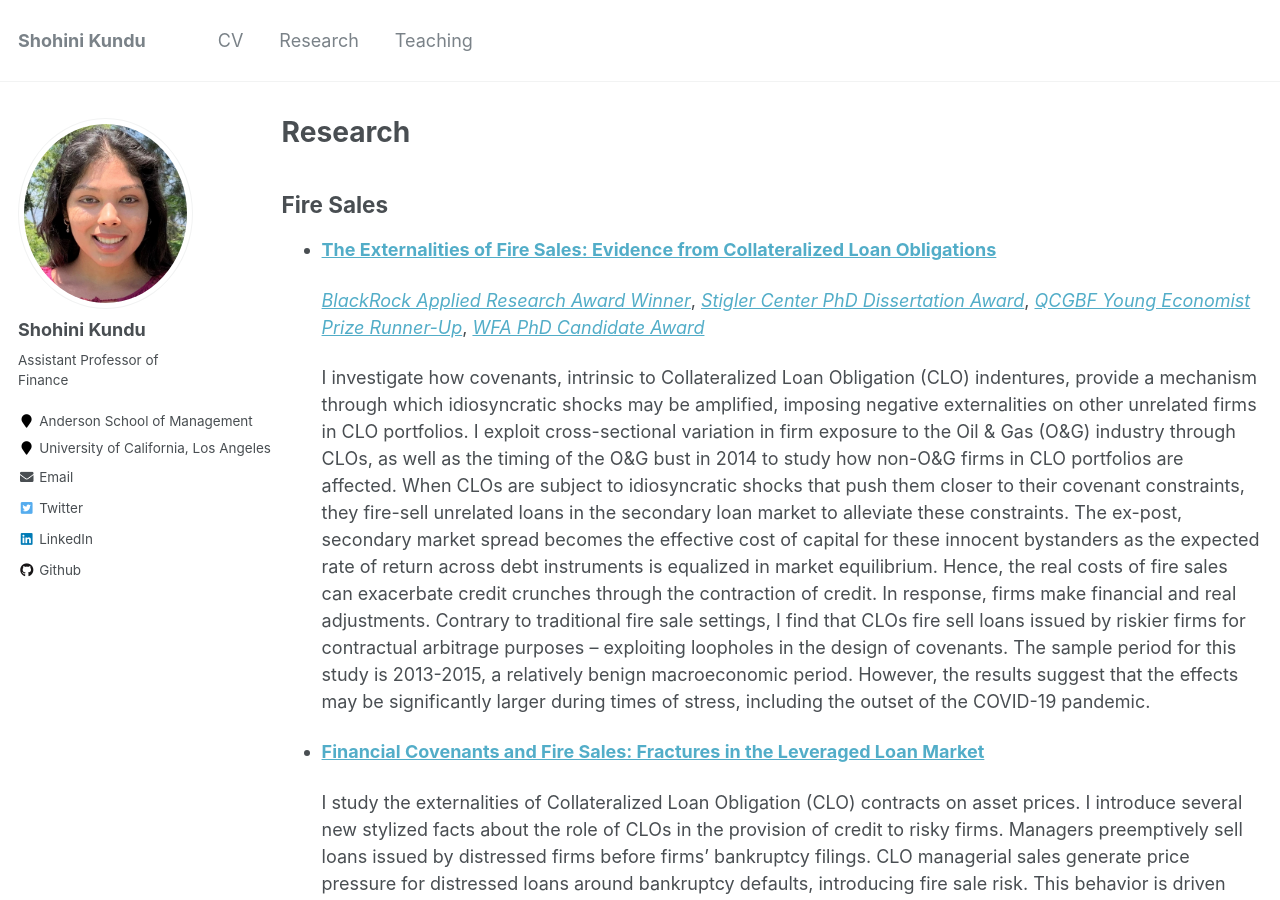
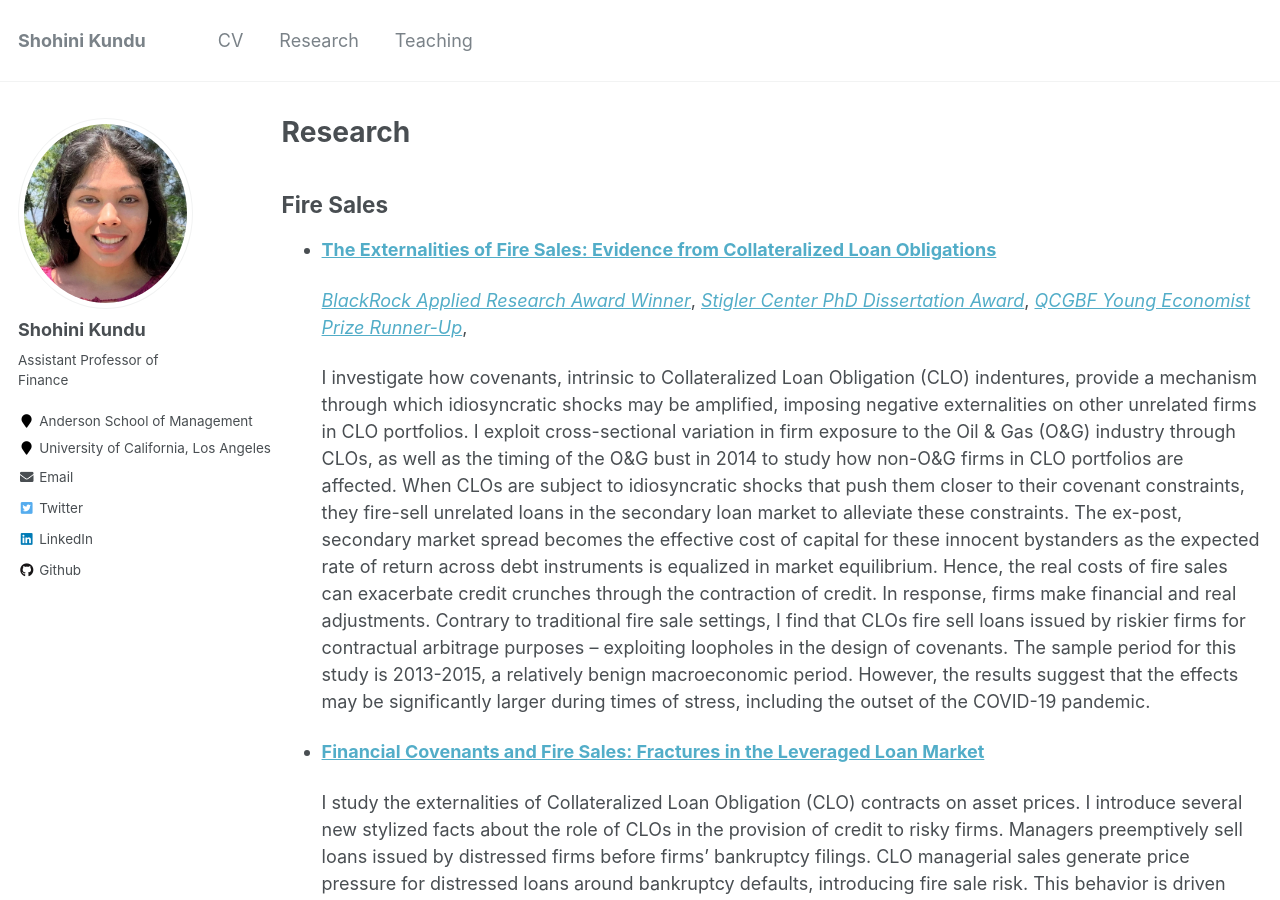
Before and after one commit to shohinikundu/shohinikundu.github.io, a Jekyll site: the page built from _pages/research.md, in a window 1280 px wide and 900 px high. Built offline with Jekyll 4.4.1, drawn with Linux system fonts in a browser that asks for light colours.

Commit message:
Update research.md

```diff
--- a/_pages/research.md
+++ b/_pages/research.md
@@ -11,7 +11,6 @@ author_profile: true
    [*BlackRock Applied Research Award Winner*](https://www.blackrock.com/corporate/applied-research-award),
 [*Stigler Center PhD Dissertation Award*](https://www.chicagobooth.edu/research/stigler/research/phd-dissertation-award),
 [*QCGBF Young Economist Prize Runner-Up*](https://www.kcl.ac.uk/news/young-economist-prize-competition),
-[*WFA PhD Candidate Award*](https://westernfinance.org/wp-content/uploads/2021.links_.pdf)
 
    I investigate how covenants, intrinsic to Collateralized Loan Obligation (CLO) indentures, provide a mechanism through which idiosyncratic shocks may be amplified, imposing negative externalities on other unrelated firms in CLO portfolios. I exploit cross-sectional variation in firm exposure to the Oil &amp; Gas (O&amp;G) industry through CLOs, as well as the timing of the O&amp;G bust in 2014 to study how non-O&amp;G firms in CLO portfolios are affected. When CLOs are subject to idiosyncratic shocks that push them closer to their covenant constraints, they fire-sell unrelated loans in the secondary loan market to alleviate these constraints. The ex-post, secondary market spread becomes the effective cost of capital for these innocent bystanders as the expected rate of return across debt instruments is equalized in market equilibrium. Hence, the real costs of fire sales can exacerbate credit crunches through the contraction of credit. In response, firms make financial and real adjustments. Contrary to traditional fire sale settings, I find that CLOs fire sell loans issued by riskier firms for contractual arbitrage purposes -- exploiting loopholes in the design of covenants. The sample period for this study is 2013-2015, a relatively benign macroeconomic period. However, the results suggest that the effects may be significantly larger during times of stress, including the outset of the COVID-19 pandemic.
 
```
